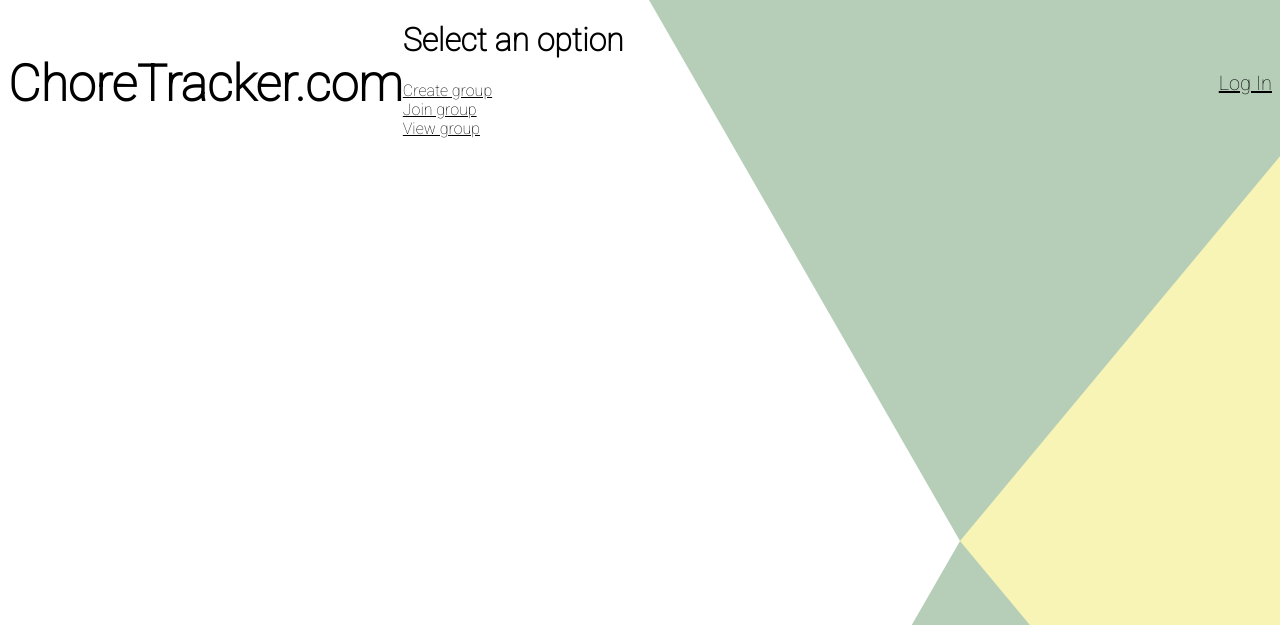
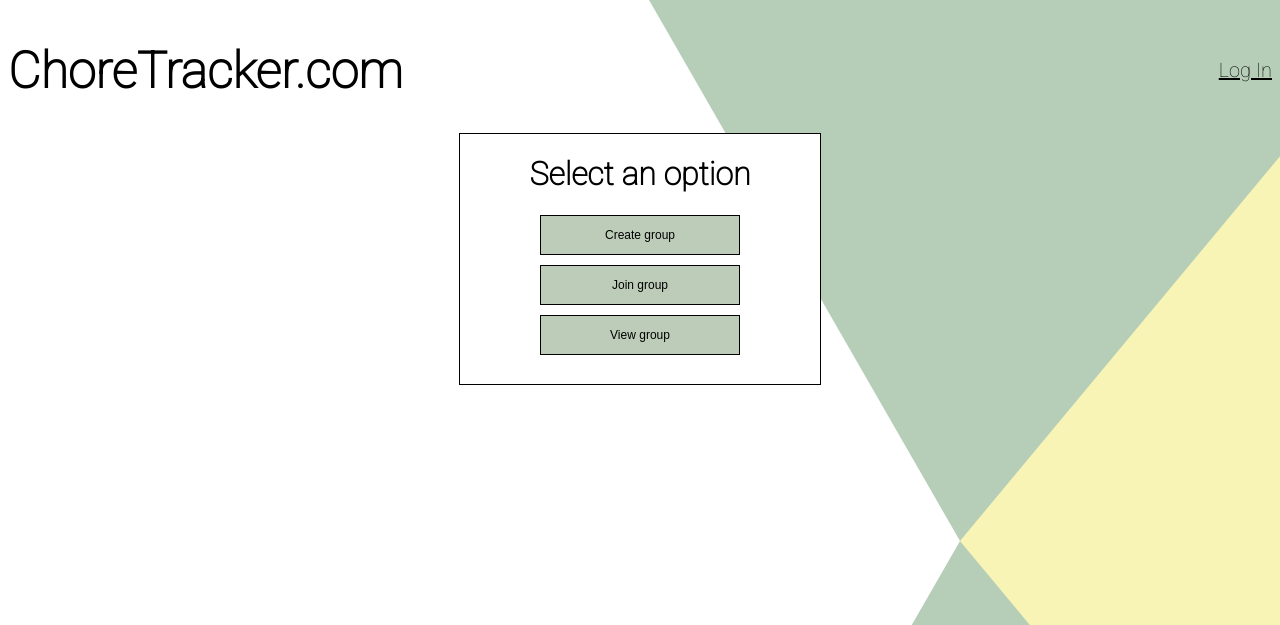
Before and after one commit to Risch1997/IIT-Project, a PHP site: page / in a window 1280 px wide. Shown: the top 625 px of the page. Run offline with PHP 8.4, Linux system fonts and the light colour scheme.

Commit message:
Styled index.php

```diff
--- a/index.php
+++ b/index.php
@@ -2,15 +2,16 @@
 <?php include('includes/top.php'); ?>
 <html>
 	<body>
+		<div id="select">
 		<h1>Select an option</h1>
 		<div class="groupoption">
-			<a href="create.php">Create group</a><br/
+			<button class="selectbutton"><a href="create.php">Create group</a><br></button>
 		</div>
 		<div class="groupoption">
-			<a href="join.php">Join group</a><br/
+			<button class="selectbutton"><a href="join.php">Join group</a><br></button>
 		</div>
 		<div class="groupoption">
-			<a href="view.php">View group</a><br/
+			<button class="selectbutton"><a href="view.php">View group</a><br></button>
 		</div>
 	</body>
 </html>
--- a/style.css
+++ b/style.css
@@ -87,6 +87,39 @@
 	background: white;
 }
 
+#select{
+	margin: 0 auto;
+	padding: 0;
+	clear: both;
+	text-align: center;
+	border-style: solid;
+	border-color: black;
+	border-width: 1px;
+	width: 360px;
+	height:250px;
+	background: white;
+}
+
+.selectbutton{
+	font-size: 12px;
+	width: 200px;
+	height: 40px;
+	margin: 10px auto;
+	padding: 5px;
+	display: block;
+	color: black;
+	background-color: rgb(188,204,184);
+	border: 1px solid black;
+}
+
+.selectbutton a{
+	text-decoration: none;
+}
+
+.selectbutton a:hover{
+	color: rgb(247,244,184);
+}
+
 #creategroupdiv{
 	margin: 0 auto;
 	padding: 0;
```
